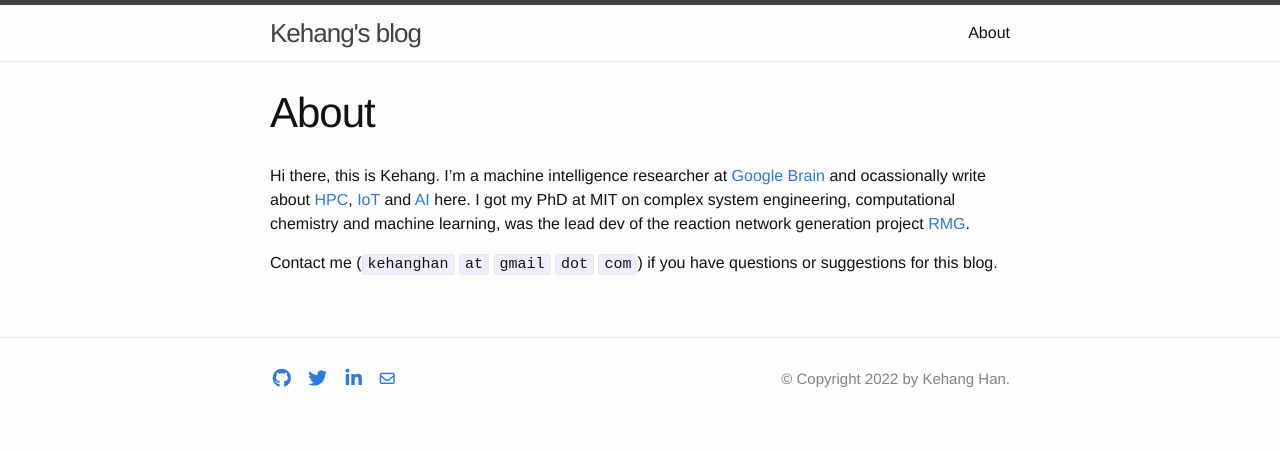
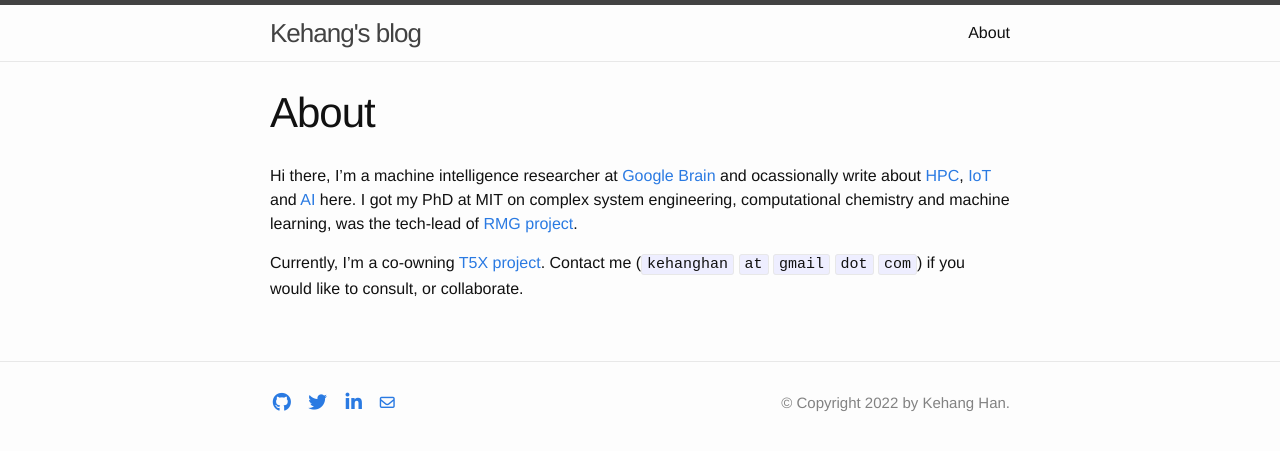
Before and after one commit to KEHANG/KEHANG.github.io, a Jekyll site: the page built from about.md, in a window 1280 px wide. Shown: the top 451 px of the page. Built offline with Jekyll 4.4.1, drawn with Linux system fonts in a browser that asks for light colours; nearby versions of some CDN libraries.

Commit message:
Update About

```diff
--- a/about.md
+++ b/about.md
@@ -4,6 +4,6 @@ title: About
 permalink: /about/
 ---
 
-Hi there, this is Kehang. I'm a machine intelligence researcher at [Google Brain](https://research.google/people/KehangHan/) and ocassionally write about [HPC](https://en.wikipedia.org/wiki/High-performance_computing), [IoT](https://en.wikipedia.org/wiki/Internet_of_things) and [AI](https://en.wikipedia.org/wiki/Artificial_intelligence) here. I got my PhD at MIT on complex system engineering, computational chemistry and machine learning, was the lead dev of the reaction network generation project [RMG](https://rmg.mit.edu/).
+Hi there, I'm a machine intelligence researcher at [Google Brain](https://research.google/people/KehangHan/) and ocassionally write about [HPC](https://en.wikipedia.org/wiki/High-performance_computing), [IoT](https://en.wikipedia.org/wiki/Internet_of_things) and [AI](https://en.wikipedia.org/wiki/Artificial_intelligence) here. I got my PhD at MIT on complex system engineering, computational chemistry and machine learning, was the tech-lead of [RMG project](https://rmg.mit.edu/).
 
-Contact me (`kehanghan` `at` `gmail` `dot` `com`) if you have questions or suggestions for this blog.
+Currently, I'm a co-owning [T5X project](https://github.com/google-research/t5x). Contact me (`kehanghan` `at` `gmail` `dot` `com`) if you would like to consult, or collaborate.
```
